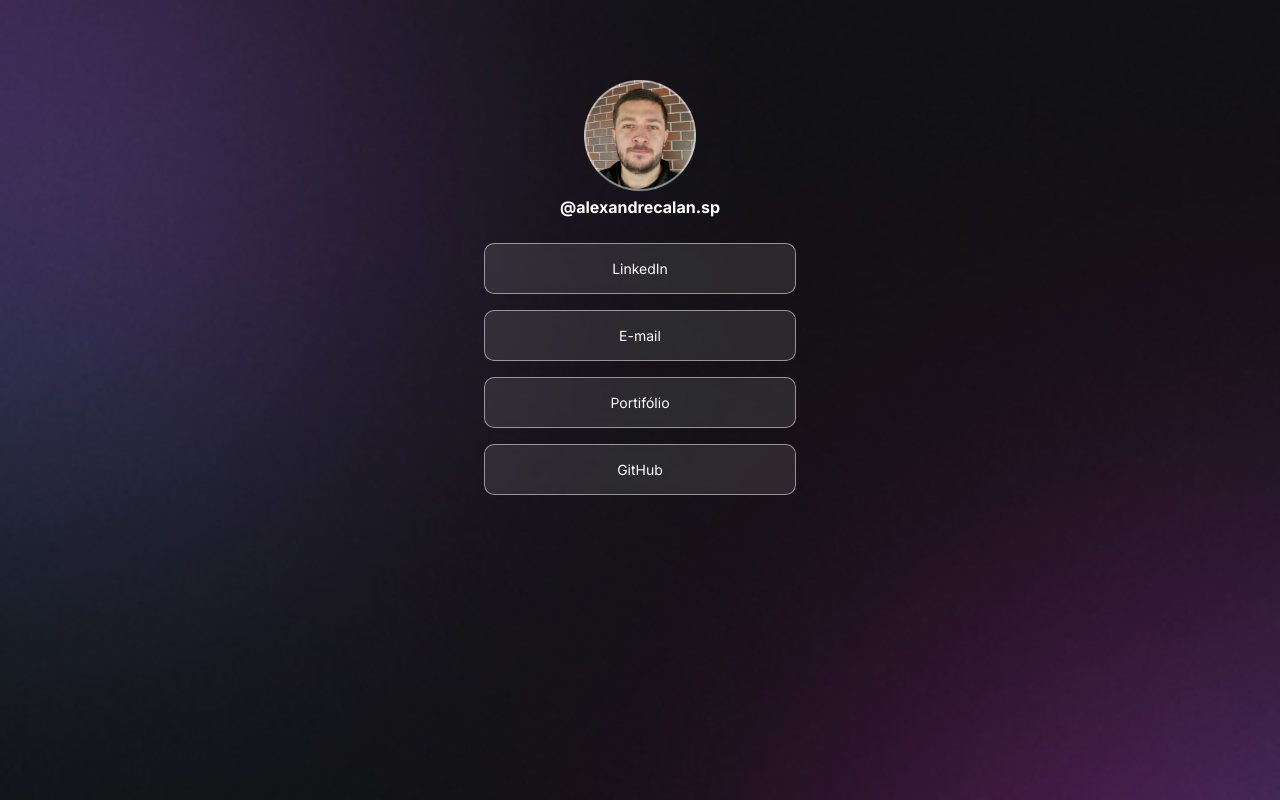
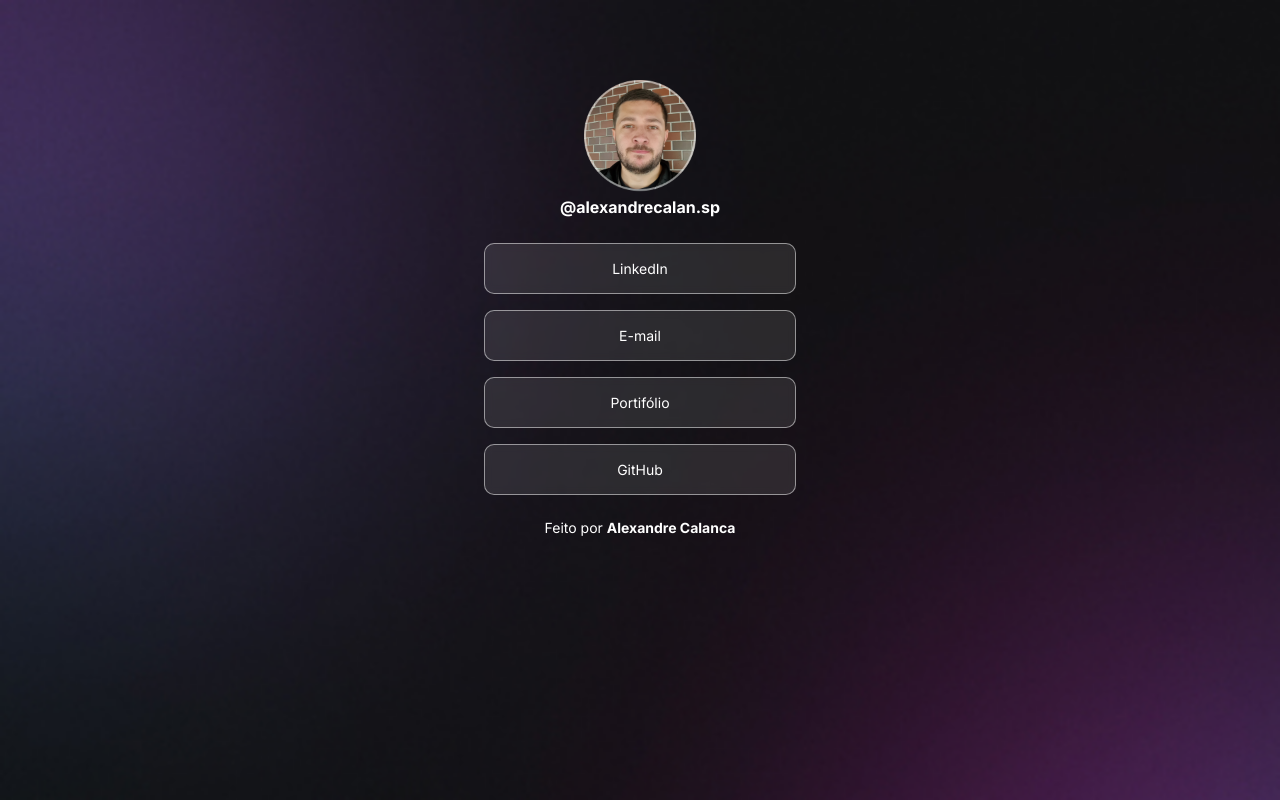
Before and after one commit to AlexandreCalanca/discover-rocketseat, a plain HTML site: page index.html in a window 1280 px wide. Drawn offline with Linux system fonts and the light colour scheme.

Commit message:
Adicionei o Footer

```diff
--- a/index.html
+++ b/index.html
@@ -34,6 +34,12 @@
             </ul>
         </div>
 
+        <div>
+            <footer>
+                <p>Feito por <b>Alexandre Calanca</b></p>
+            </footer>
+        </div>
+
 
 
     </div>
--- a/style.css
+++ b/style.css
@@ -4,6 +4,12 @@
   box-sizing: border-box;
   color: white;
   text-decoration: none;
+}
+:root {
+  --text-color: white;
+}
+.light{
+  background: url;
 }
 body{
   background: url(./imagens/bg-mobile.jpg) no-repeat top center/cover;
@@ -12,6 +18,7 @@ body{
 body *{
   font-family: 'Inter', sans-serif;
   font-size: 14px;
+  color: var(--text-color);
 }
 
 #container{
@@ -27,7 +34,7 @@ body *{
 
 #profile h1{
   font-size: 16px;
-  color: rgb(255, 255, 255);
+  color: var(--text-color);
   line-height: 24px;
 }
 
@@ -53,5 +60,10 @@ ul li{
 }
 ul li:hover{
   background: rgba(255, 255, 255, 0.05);
-  border: 1.5px solid white;
+  border: 1.5px solid var(--text-color);
 }
+footer{
+  color: var(--text-color);
+  padding: 24px 0px;
+  text-align: center;
+}
```
